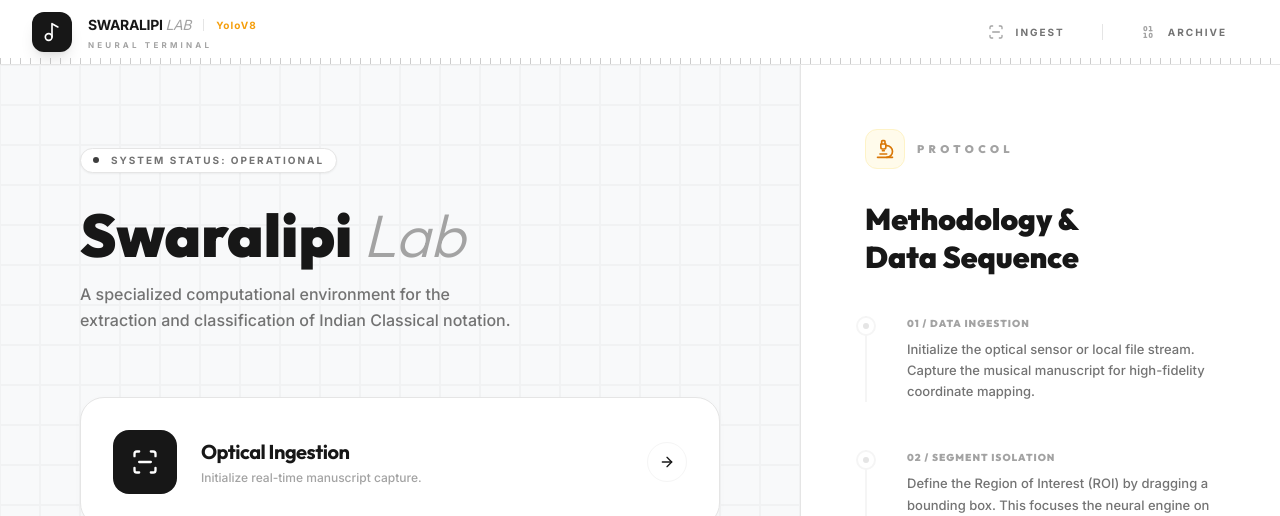
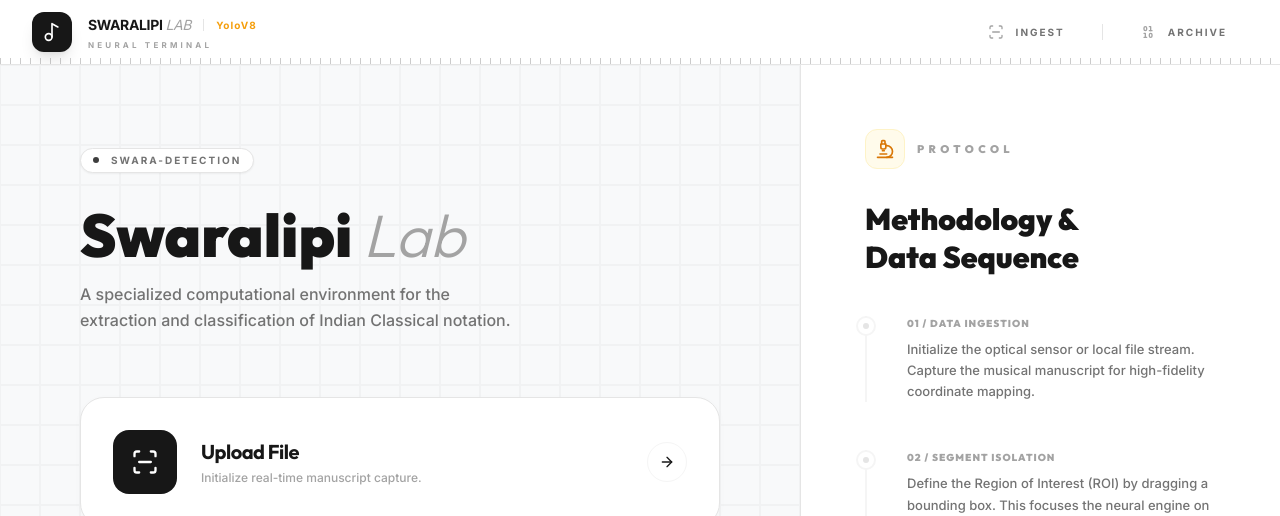
Before and after one commit to Kaifkhurshid7/swara-detection, a React (Vite) app in the folder swaralipi-interactive/frontend/: page / in a window 1280 px wide. Shown: the top 516 px of the page. Built offline with nearby package versions, Linux system fonts and the light colour scheme.

Commit message:
updated home-layout

```diff
--- a/swaralipi-interactive/frontend/src/pages/Home.tsx
+++ b/swaralipi-interactive/frontend/src/pages/Home.tsx
@@ -27,7 +27,7 @@ export default function Home() {
         <header className="relative z-10 mb-16">
           <div className="inline-flex items-center gap-3 px-3 py-1 rounded-full bg-white border border-neutral-200 text-neutral-500 text-[10px] font-bold uppercase tracking-[0.2em] mb-8 shadow-sm">
             <div className="w-1.5 h-1.5 rounded-full bg-neutral-900 animate-pulse" />
-            <span>System Status: Operational</span>
+            <span>Swara-detection</span>
           </div>
           <h1 className="text-6xl font-black text-neutral-900 tracking-[ -0.04em] mb-4">
             Swaralipi <span className="text-neutral-400 font-light italic tracking-normal">Lab</span>
@@ -48,7 +48,7 @@ export default function Home() {
                 <ScanLine className="w-7 h-7" />
               </div>
               <div>
-                <h2 className="text-xl font-bold text-neutral-900 tracking-tight">Optical Ingestion</h2>
+                <h2 className="text-xl font-bold text-neutral-900 tracking-tight">Upload File</h2>
                 <p className="text-neutral-400 text-xs mt-1 font-medium">Initialize real-time manuscript capture.</p>
               </div>
             </div>
```
